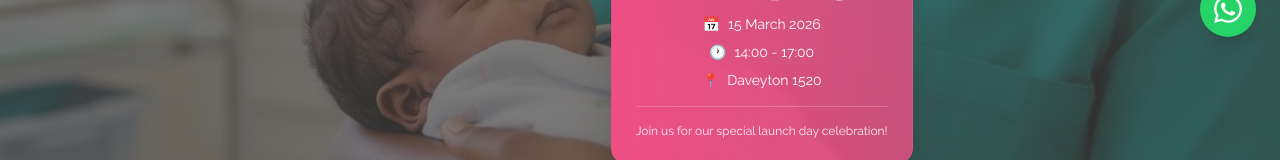
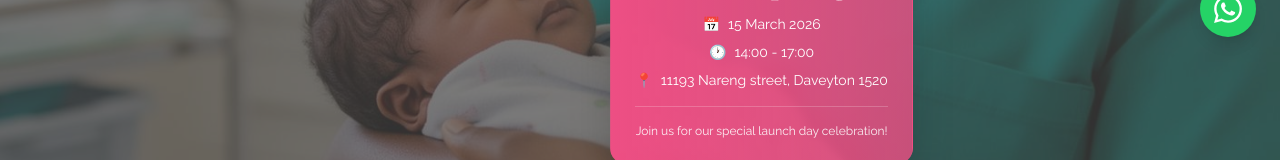
Before and after one commit to lunexhub/ngidi-project, a React (Vite) app: page / in a window 1280 px wide. Shown: the part 739-899 px from the top of the page. Built offline with nearby package versions, Linux system fonts and the light colour scheme; the HTML template or start-up script is replaced by a standard one.

Commit message:
Fix launch day venue address format
- Update venue to complete address: '11193 Nareng street, Daveyton 1520'
- Include street address, area, and postal code for clarity

```diff
--- a/src/components/HeroSection.tsx
+++ b/src/components/HeroSection.tsx
@@ -59,7 +59,7 @@ const HeroSection = () => {
                 </div>
                 <div className="flex items-center justify-center gap-2">
                   <span className="font-semibold">📍</span>
-                  <span>Daveyton 1520</span>
+                  <span>11193 Nareng street, Daveyton 1520</span>
                 </div>
               </div>
               <div className="mt-4 pt-4 border-t border-white/20">
```
